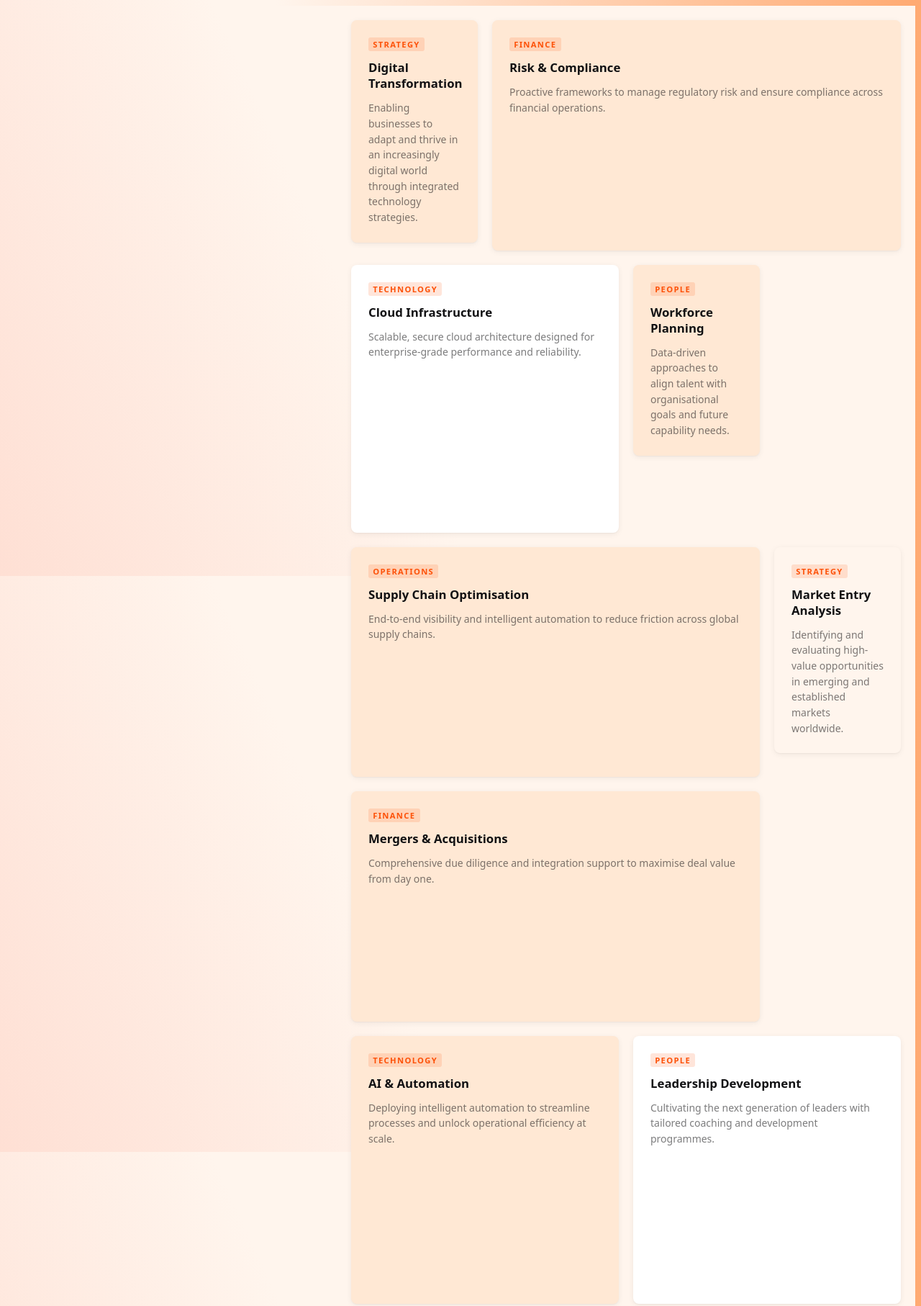
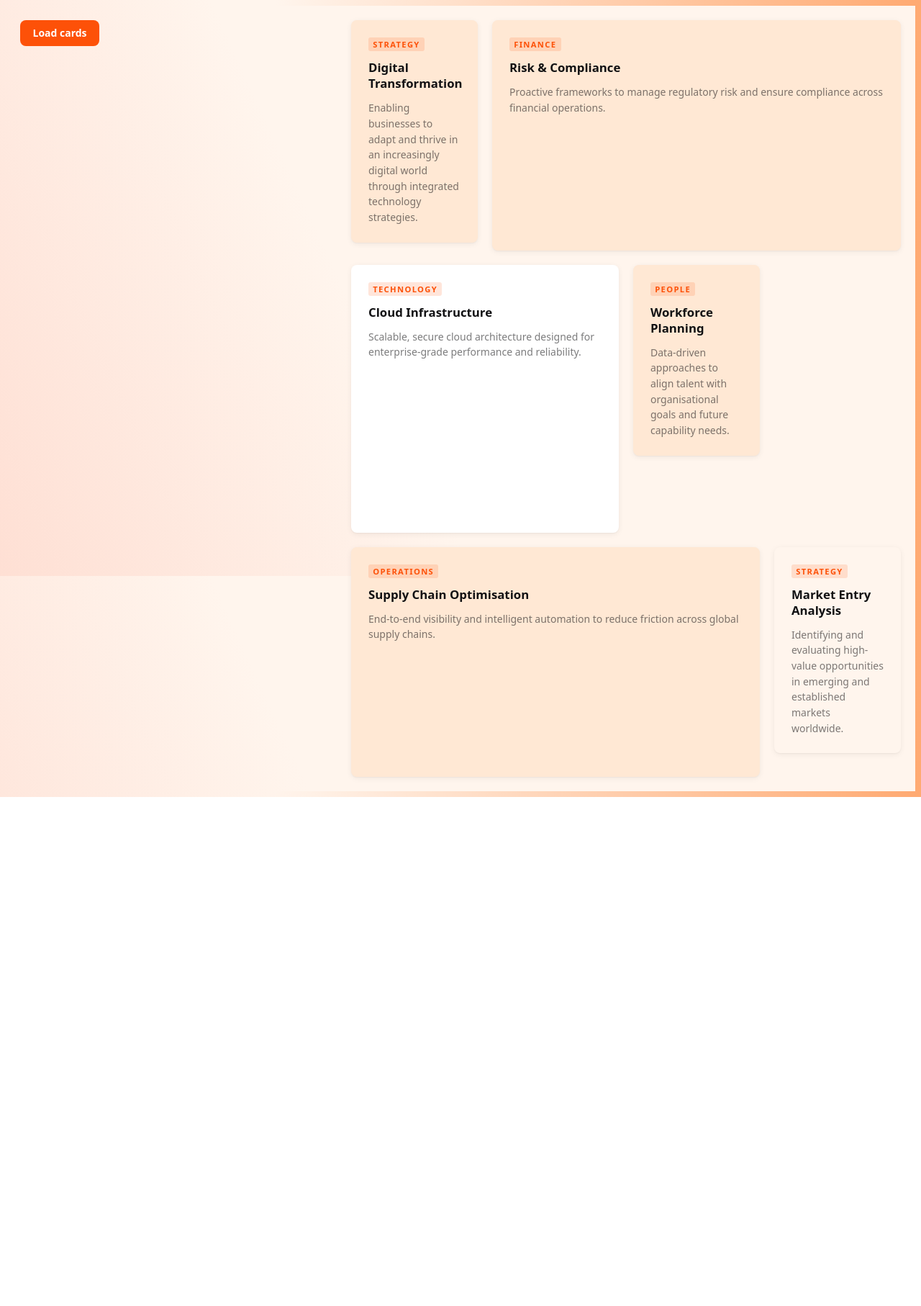
Before and after one commit to besimhu/poc-grid, a website built with Vite: page index.html in a window 1280 px wide. Shown: the top 1814 px of the page at 72% size. After the commit the page ends 1107 px from the top, so only its background shows below. Built offline with nearby package versions, Linux system fonts and the light colour scheme.

Commit message:
Add button to load cards and replace pre-loaded

```diff
--- a/index.html
+++ b/index.html
@@ -7,7 +7,9 @@
   </head>
   <body>
     <div class="landing">
-      <div class="sidebar"></div>
+      <div class="sidebar">
+        <button class="sidebar__load-btn" id="load-btn">Load cards</button>
+      </div>
       <div class="grid" id="grid"></div>
     </div>
     <script type="module" src="/src/main.js"></script>
--- a/src/main.js
+++ b/src/main.js
@@ -70,6 +70,30 @@ function appendCards(cards, startIndex) {
 appendCards(preloadedCards, 0);
 totalLoaded = preloadedCards.length;
 
+// ─── Load button ─────────────────────────────────────────────────────────────
+// Clicking replaces the preloaded cards with the first page of dynamic cards
+// and enables infinite scroll for subsequent pages.
+const loadBtn = document.getElementById('load-btn');
+let dynamicScrollEnabled = false;
+
+function enableDynamicScroll() {
+  if (dynamicScrollEnabled) return;
+  dynamicScrollEnabled = true;
+  initScrollInfrastructure();
+  observer.observe(sentinel);
+  loadNextPage();
+}
+
+loadBtn.addEventListener('click', () => {
+  loadBtn.disabled = true;
+  const grid = document.getElementById('grid');
+  grid.innerHTML = '';
+  currentPage = 0;
+  totalLoaded = 0;
+  exhausted = false;
+  enableDynamicScroll();
+});
+
 // ─── Load next page ───────────────────────────────────────────────────────────
 async function loadNextPage() {
   if (isLoading || exhausted) return;
@@ -104,27 +128,29 @@ async function loadNextPage() {
   }
 }
 
-// ─── Loading indicator ────────────────────────────────────────────────────────
-const loader = document.createElement("div");
+// ─── Loading indicator & sentinel (created on demand) ────────────────────────
+let loader;
+let sentinel;
+let observer;
+
+function initScrollInfrastructure() {
+  loader = document.createElement("div");
   loader.className = "loader";
   loader.setAttribute("aria-label", "Loading more cards");
   loader.hidden = true;
   document.body.appendChild(loader);
 
-// ─── Intersection sentinel ────────────────────────────────────────────────────
-const sentinel = document.createElement("div");
+  sentinel = document.createElement("div");
   sentinel.className = "scroll-sentinel";
   document.body.appendChild(sentinel);
 
-const observer = new IntersectionObserver(
+  observer = new IntersectionObserver(
     (entries) => {
       if (entries[0].isIntersecting) loadNextPage();
     },
     { rootMargin: "400px" },
   );
-
-observer.observe(sentinel);
-loadNextPage();
+}
 
 if (import.meta.hot) {
   import.meta.hot.accept();
--- a/src/preloaded-cards.json
+++ b/src/preloaded-cards.json
@@ -46,21 +46,5 @@
     "size": "small",
     "title": "Market Entry Analysis",
     "body": "Identifying and evaluating high-value opportunities in emerging and established markets worldwide."
-  },
-  {
-    "id": 7,
-    "tag": "Finance",
-    "type": "comparative-data",
-    "size": "large",
-    "title": "Mergers & Acquisitions",
-    "body": "Comprehensive due diligence and integration support to maximise deal value from day one."
-  },
-  {
-    "id": 8,
-    "tag": "Technology",
-    "type": "insight-image",
-    "size": "medium",
-    "title": "AI & Automation",
-    "body": "Deploying intelligent automation to streamline processes and unlock operational efficiency at scale."
   }
 ]
--- a/src/style.scss
+++ b/src/style.scss
@@ -50,6 +50,25 @@ body {
 
   @media (max-width: 767px) {
     display: none;
+  }
+
+  &__load-btn {
+    display: inline-flex;
+    align-items: center;
+    justify-content: center;
+    padding: 0.6em 1.25em;
+    font-family: inherit;
+    font-size: 0.875rem;
+    font-weight: 600;
+    color: #fff;
+    background: var(--card-accent);
+    border: none;
+    border-radius: var(--card-radius);
+    cursor: pointer;
+    transition: opacity 0.15s ease;
+
+    &:hover { opacity: 0.88; }
+    &:disabled { opacity: 0.4; cursor: default; }
   }
 }
 
```
Lines whose indentation alone changed are shown as unchanged.
